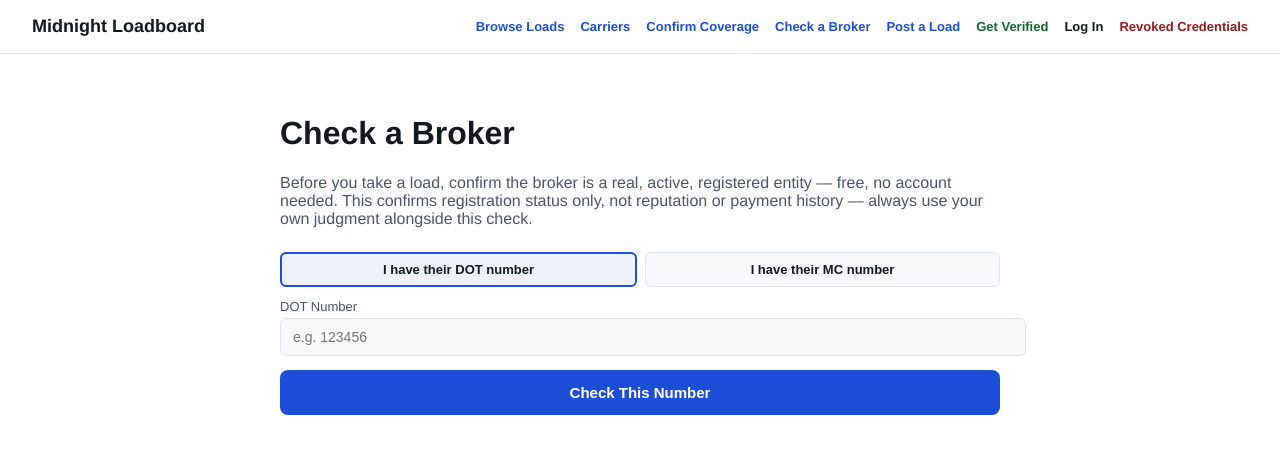
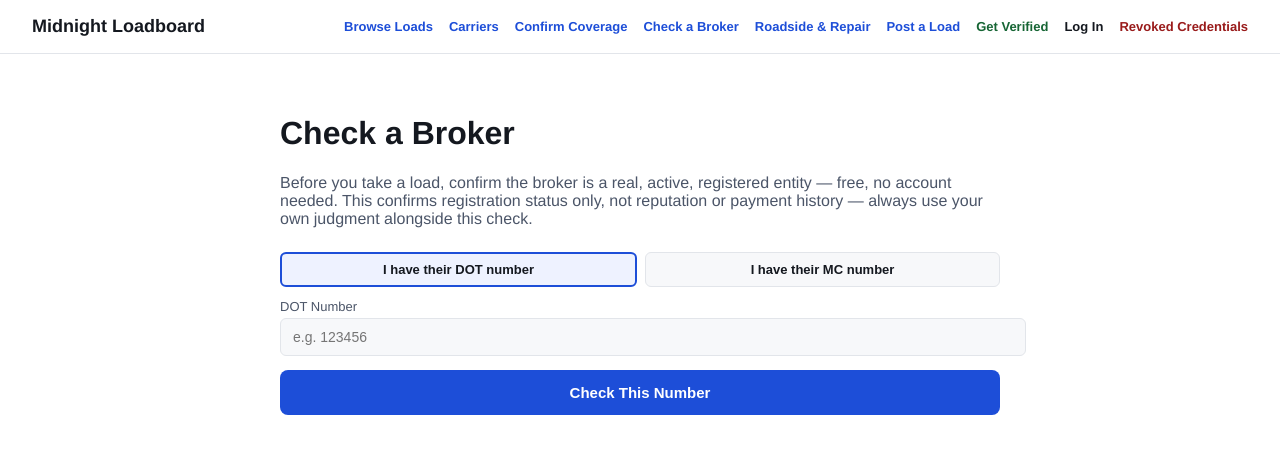
Before and after one commit to Robariano/midnight-loadboard-app, a Next.js app: page /check-broker in a window 1280 px wide. Shown: the top 454 px of the page. Built offline with nearby package versions, Linux system fonts and the light colour scheme.

Commit message:
Add 'Roadside & Repair' link to layout

```diff
--- a/app/layout.js
+++ b/app/layout.js
@@ -39,6 +39,9 @@ export default function RootLayout({ children }) {
             <a href="/check-broker" style={{ color: "#1d4ed8", fontSize: 13, fontWeight: 700, textDecoration: "none" }}>
               Check a Broker
             </a>
+            <a href="/roadside" style={{ color: "#1d4ed8", fontSize: 13, fontWeight: 700, textDecoration: "none" }}>
+              Roadside &amp; Repair
+            </a>
             <a href="/post-load" style={{ color: "#1d4ed8", fontSize: 13, fontWeight: 700, textDecoration: "none" }}>
               Post a Load
             </a>
```
